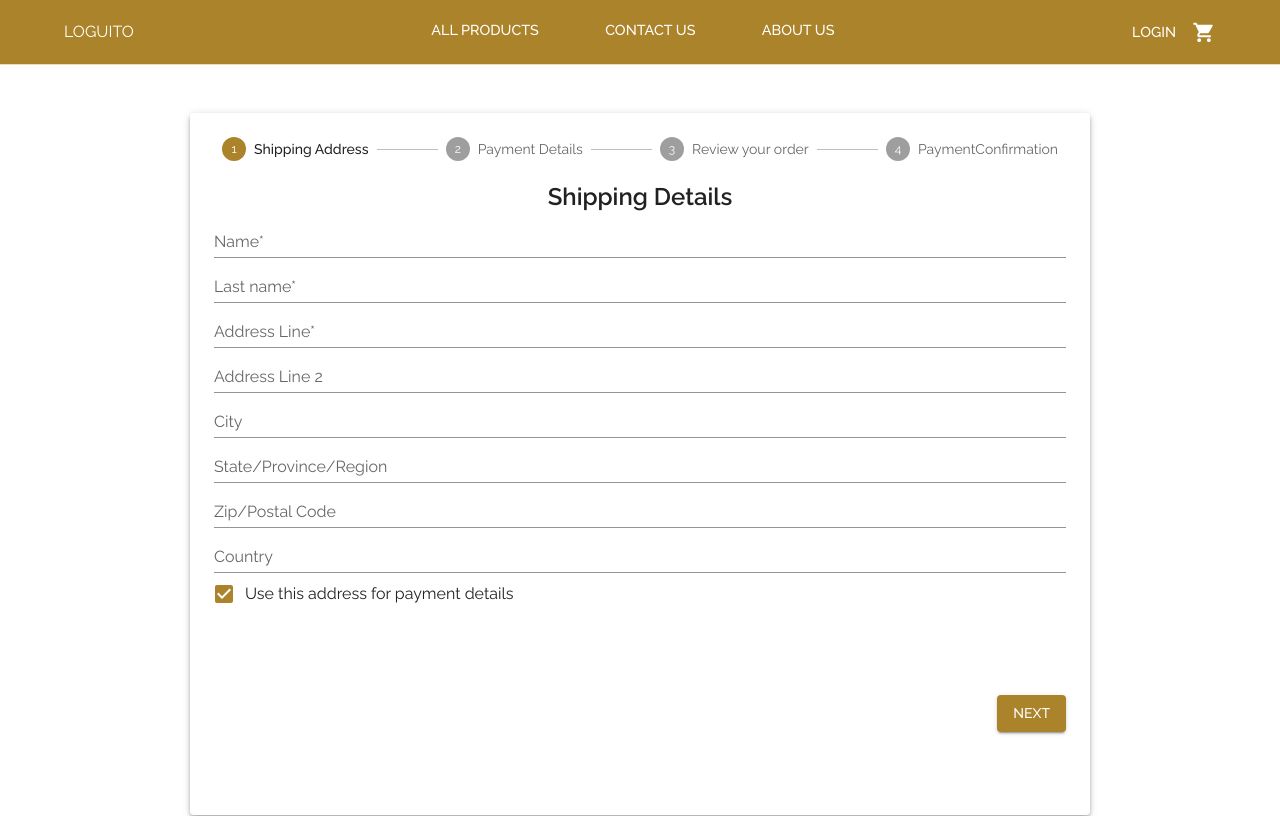
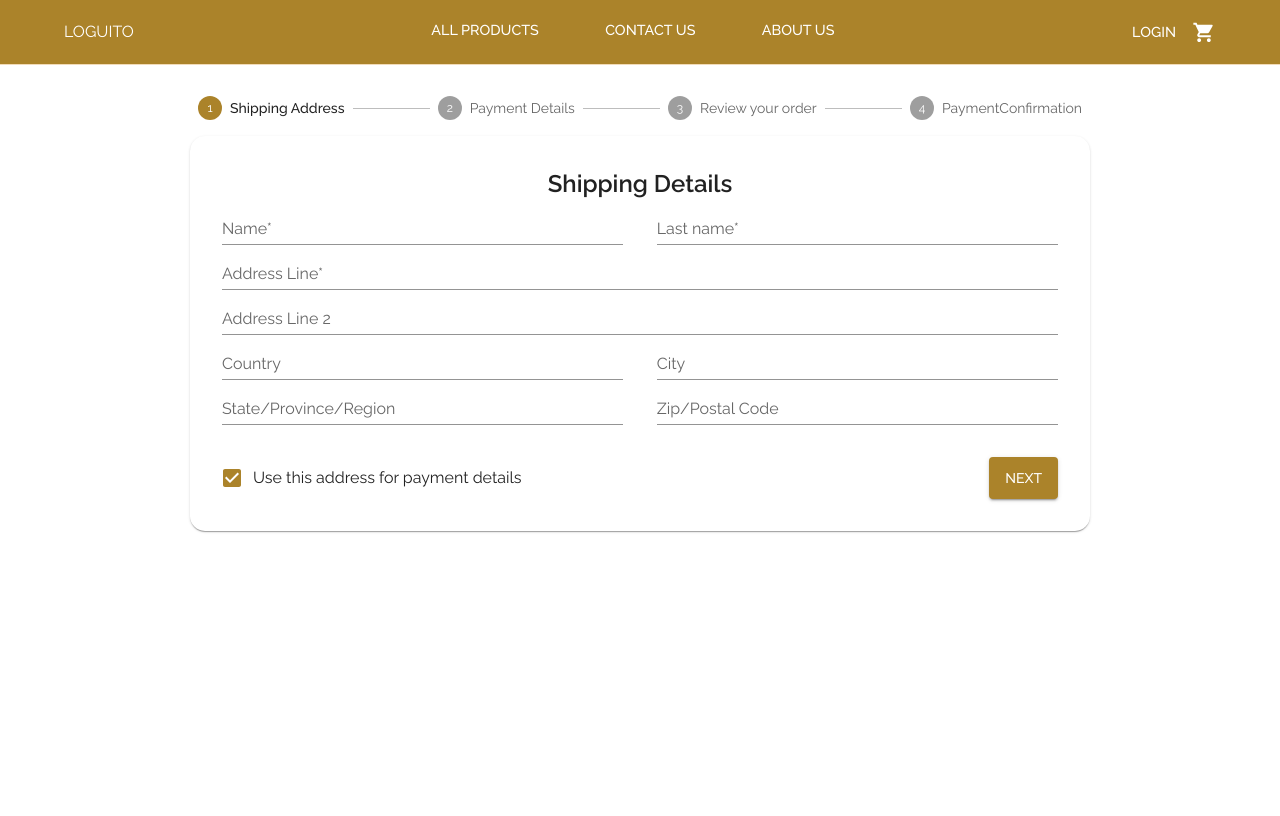
Before and after one commit to RodrigoRabellino/e-commerce-front, a React (Create React App) app: page /checkout in a window 1280 px wide. Shown: the top 816 px of the page. Built offline with nearby package versions, Linux system fonts and the light colour scheme; no server answers.

Commit message:
shipping details styles

```diff
--- a/src/components/addressForm/AddressForm.jsx
+++ b/src/components/addressForm/AddressForm.jsx
@@ -46,8 +46,8 @@ function AddressForm({ handleNext }) {
   });
   return (
     <>
-      <Box sx={{ height: "100%" }}>
-        <Typography mt="20px" fontWeight="600" variant="h5">
+      <Box sx={{ height: "100%", width: "100%" }}>
+        <Typography fontWeight="600" variant="h5">
           Shipping Details
         </Typography>
         <Box
@@ -56,7 +56,11 @@ function AddressForm({ handleNext }) {
             justifyContent: "space-evenly",
           }}
         >
-          <form onSubmit={handleSubmit(handleNextForm)}>
+          <form
+            onSubmit={handleSubmit(handleNextForm)}
+            style={{ width: "100%" }}
+          >
+            <Box display="flex" justifyContent="space-between">
               <Controller
                 rules={{ required: true }}
                 control={control}
@@ -64,7 +68,7 @@ function AddressForm({ handleNext }) {
                 render={({ field }) => (
                   <TextField
                     variant="standard"
-                  fullWidth
+                    sx={{ width: "48%" }}
                     label="Name*"
                     size="small"
                     {...field}
@@ -73,7 +77,6 @@ function AddressForm({ handleNext }) {
                   />
                 )}
               />
-
               <Controller
                 rules={{ required: true, min: 3 }}
                 control={control}
@@ -81,7 +84,7 @@ function AddressForm({ handleNext }) {
                 render={({ field: { onChange, value } }) => (
                   <TextField
                     variant="standard"
-                  fullWidth
+                    sx={{ width: "48%" }}
                     label="Last name*"
                     size="small"
                     value={value}
@@ -91,6 +94,7 @@ function AddressForm({ handleNext }) {
                   />
                 )}
               />
+            </Box>
 
             <Controller
               rules={{ required: true, min: 3 }}
@@ -127,6 +131,24 @@ function AddressForm({ handleNext }) {
               )}
             />
 
+            <Box display="flex" justifyContent="space-between">
+              <Controller
+                rules={{ required: true, min: 3 }}
+                control={control}
+                name={"country"}
+                render={({ field: { onChange, value } }) => (
+                  <TextField
+                    variant="standard"
+                    sx={{ width: "48%" }}
+                    label="Country"
+                    size="small"
+                    value={value}
+                    onChange={onChange}
+                    type="text"
+                    aria-describedby="country"
+                  />
+                )}
+              />
               <Controller
                 rules={{ required: true, min: 3 }}
                 control={control}
@@ -134,7 +156,7 @@ function AddressForm({ handleNext }) {
                 render={({ field: { onChange, value } }) => (
                   <TextField
                     variant="standard"
-                  fullWidth
+                    sx={{ width: "48%" }}
                     label="City"
                     size="small"
                     value={value}
@@ -144,7 +166,9 @@ function AddressForm({ handleNext }) {
                   />
                 )}
               />
+            </Box>
 
+            <Box display="flex" justifyContent="space-between">
               <Controller
                 rules={{ required: true, min: 3 }}
                 control={control}
@@ -152,7 +176,7 @@ function AddressForm({ handleNext }) {
                 render={({ field: { onChange, value } }) => (
                   <TextField
                     variant="standard"
-                  fullWidth
+                    sx={{ width: "48%" }}
                     label="State/Province/Region"
                     size="small"
                     value={value}
@@ -162,7 +186,6 @@ function AddressForm({ handleNext }) {
                   />
                 )}
               />
-
               <Controller
                 rules={{ required: true, min: 3 }}
                 control={control}
@@ -170,7 +193,7 @@ function AddressForm({ handleNext }) {
                 render={({ field: { onChange, value } }) => (
                   <TextField
                     variant="standard"
-                  fullWidth
+                    sx={{ width: "48%" }}
                     label="Zip/Postal Code"
                     size="small"
                     value={value}
@@ -180,34 +203,15 @@ function AddressForm({ handleNext }) {
                   />
                 )}
               />
+            </Box>
 
-            <Controller
-              rules={{ required: true, min: 3 }}
-              control={control}
-              name={"country"}
-              render={({ field: { onChange, value } }) => (
-                <TextField
-                  variant="standard"
-                  fullWidth
-                  label="Country"
-                  size="small"
-                  value={value}
-                  onChange={onChange}
-                  type="text"
-                  aria-describedby="country"
-                />
-              )}
-            />
-
-            <Box display="flex">
-              <FormGroup mt="10px">
+            <Box display="flex" marginTop="2rem" justifyContent="space-between">
+              <FormGroup>
                 <FormControlLabel
                   control={<Checkbox defaultChecked />}
                   label="Use this address for payment details"
                 />
               </FormGroup>
-            </Box>
-            <Box display="flex" justifyContent="flex-end" paddingTop="80px">
               <Button
                 type="submit"
                 sx={{
--- a/src/components/checkout/CheckOut.jsx
+++ b/src/components/checkout/CheckOut.jsx
@@ -52,23 +52,15 @@ export default function CheckOut() {
         width: "100vw",
         height: "100vh",
         maxHeight: "1000px",
-        p: "0.65rem",
         mt: "64px",
+        paddingTop: "2rem",
         display: "flex",
         flexDirection: "column",
-        justifyContent: "center",
+        justifyContent: "start",
         alignItems: "center",
       }}
     >
-      <Paper
-        elevation={4}
-        sx={{
-          backgroundColor: "white",
-          p: "1.5rem",
-          width: "900px",
-          height: "90%",
-        }}
-      >
+      <Box width="900px" marginBottom="1rem">
         <Stepper activeStep={activeStep}>
           {steps.map((step, index) => {
             return (
@@ -78,6 +70,15 @@ export default function CheckOut() {
             );
           })}
         </Stepper>
+      </Box>
+      <Paper
+        sx={{
+          borderRadius: "15px",
+          backgroundColor: "white",
+          p: "2rem",
+          width: "900px",
+        }}
+      >
         {getForms(activeStep)}
       </Paper>
     </Box>
--- a/src/components/paymentForm/PaymentForm.jsx
+++ b/src/components/paymentForm/PaymentForm.jsx
@@ -79,8 +79,14 @@ function PaymentForm({ handleNext, handleBack }) {
             mb: "20px",
           }}
         >
-          <img src={require("../../assets/images/credit-card-logo.png")} />
-          <img src={require("../../assets/images/Paypal logo.png")} />
+          <img
+            srcSet={require("../../assets/images/credit-card-logo.png")}
+            alt={"cardLog0"}
+          />
+          <img
+            srcSet={require("../../assets/images/Paypal logo.png")}
+            alt={"cardLog0"}
+          />
         </Box>
 
         <form onSubmit={handleSubmit(onSubmit)}>
```
Lines whose indentation alone changed are shown as unchanged.
